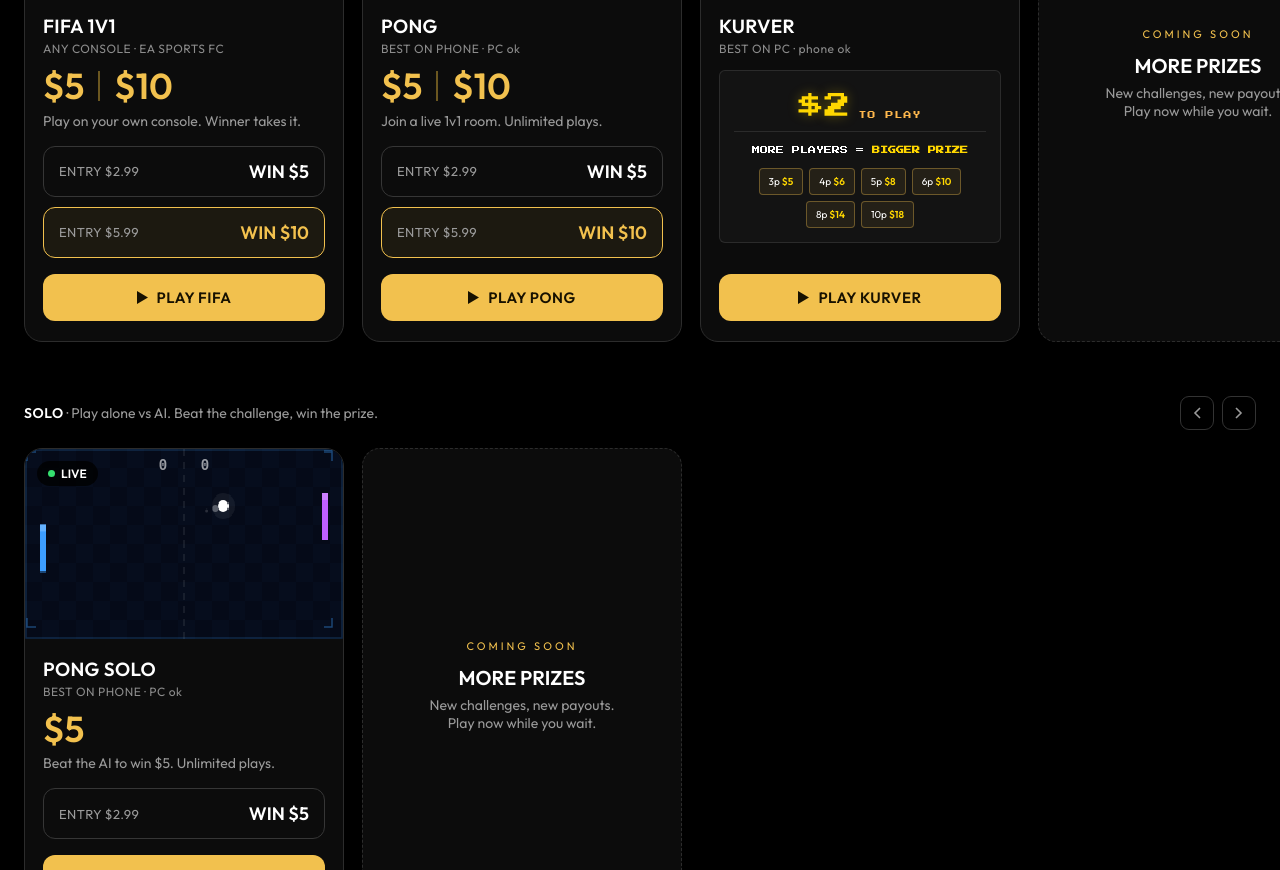
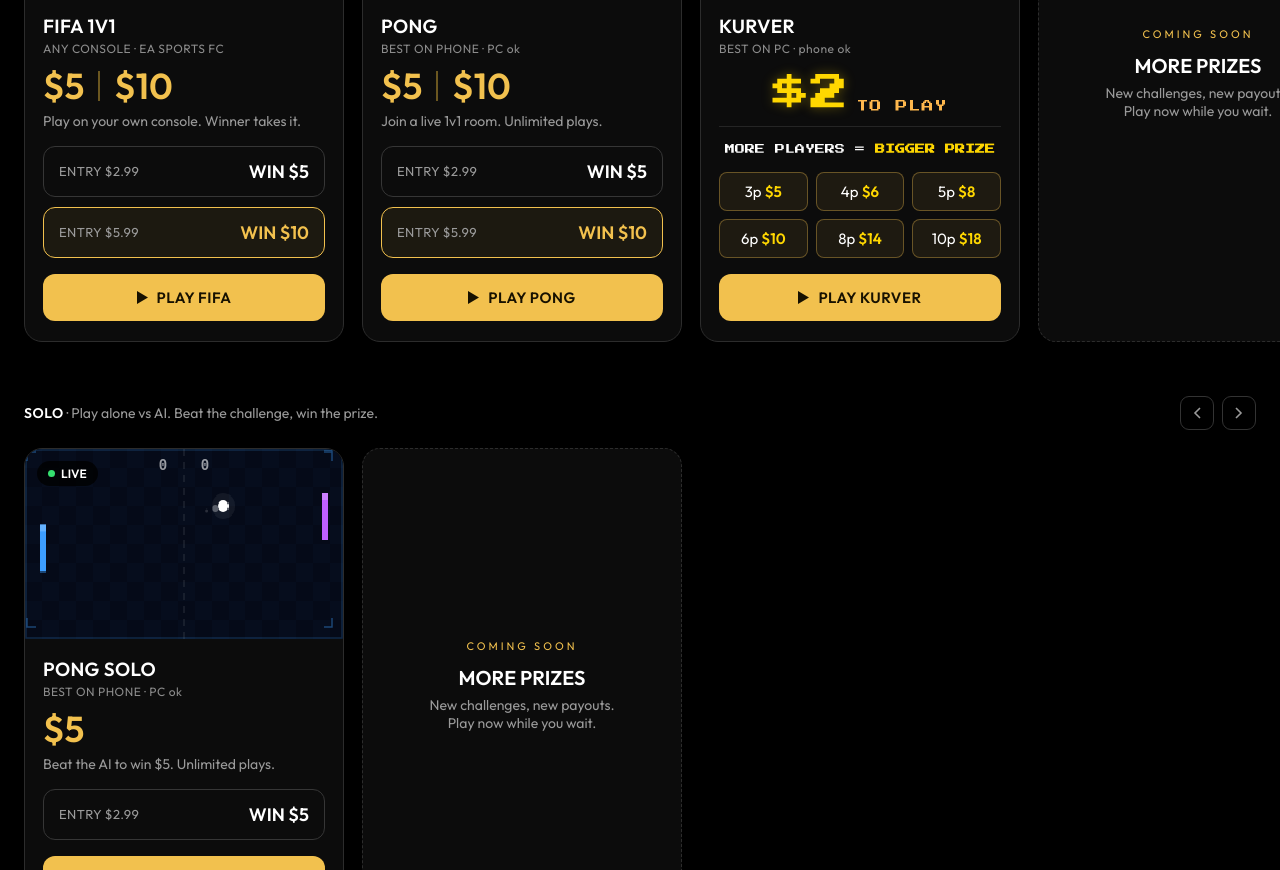
Before and after one commit to raheem101000-netizen/mediaskills, a website: page index.html in a window 1280 px wide. Shown: the part 1007-1877 px from the top of the page. Drawn offline with Linux system fonts and the light colour scheme; no server answers; animation ran at ten frames a second.

Commit message:
Homepage: Kurver's per-player prize breakdown without the box, larger
The "$2 TO PLAY / MORE PLAYERS = BIGGER PRIZE / 3p $5 … 10p $18" block on
Kurver's prize card no longer sits in the .scale-bar box (padding, faint
background, border), so it gets the card's full width: $2 at 38px, TO PLAY
12px, the headline 10px (9px on phones), tiers 15px in a 3 × 2 grid.
Scoped to Kurver's card (.kv-scale) — the shared .scale-bar used by the Puz
Royale card and both game popups is unchanged. Same text and figures; the
PLAY button still lines up with FIFA's and Pong's.

Co-Authored-By: Claude Opus 4.8 <noreply@anthropic.com>
Claude-Session: https://claude.ai/code/session_01FfzfMkdSTQuHcmKKU3teZE

```diff
--- a/index.html
+++ b/index.html
@@ -620,6 +620,15 @@ body{
 .tier{background:rgba(45,212,191,0.1);border:1px solid rgba(45,212,191,0.3);border-radius:4px;padding:6px 9px;font-size:10px;}
 .br .tier{background:rgba(239,68,68,0.1);border-color:rgba(239,68,68,0.3);}
 .tier b{color:#FFD700;}
+/* Kurver's prize card: the per-player breakdown without the box, larger */
+.pz-card .kv-scale{padding:0;background:none;border:0;border-radius:0;margin:18px 0 0;}
+.kv-scale .entry-banner{padding:0 0 14px;margin-bottom:14px;}
+.kv-scale .entry-banner .amt{font-size:38px;}
+.kv-scale .entry-banner .lbl{font-size:12px;}
+.kv-scale .st{font-size:10px;margin-bottom:14px;}
+.kv-scale .tiers{display:grid;grid-template-columns:repeat(3,1fr);gap:8px;}
+.kv-scale .tier{font-size:15px;padding:9px 0;text-align:center;border-radius:8px;}
+@media(max-width:480px){.pz-card .kv-scale{margin-top:20px;}.kv-scale .st{font-size:9px;}}
 .offer-amount.two{font-size:34px;display:flex;align-items:baseline;gap:10px;white-space:nowrap;}
 .offer-amount.two .or{font-size:9px;letter-spacing:1px;color:rgba(200,195,255,.45);text-shadow:none;}
 .prize-opts{display:grid;grid-template-columns:1fr 1fr;gap:8px;margin-bottom:4px;}
@@ -1339,7 +1348,7 @@ END OLD GAMES HIDDEN -->
 
 
   <!-- KURVER MULTIPLAYER: $2 entry, prize grows with the players -->
-  <div class="pz-card"><div class="pz-media"><img class="contain" src="https://kurver-e7ow.onrender.com/images/tuto/death.gif" alt="Kurver gameplay"><div class="pz-live"><i></i>LIVE</div></div><div class="pz-body"><div class="pz-name">KURVER</div><div class="pz-dev">BEST ON PC · phone ok</div><div class="scale-bar" style="margin:14px 0 31px;"><div class="entry-banner"><span class="amt">$2</span><span class="lbl">TO&nbsp;PLAY</span></div><div class="st">MORE PLAYERS = <b>BIGGER PRIZE</b></div><div class="tiers"><div class="tier" style="border-color:rgba(242,193,78,0.35);background:rgba(242,193,78,0.08);">3p <b>$5</b></div><div class="tier" style="border-color:rgba(242,193,78,0.35);background:rgba(242,193,78,0.08);">4p <b>$6</b></div><div class="tier" style="border-color:rgba(242,193,78,0.35);background:rgba(242,193,78,0.08);">5p <b>$8</b></div><div class="tier" style="border-color:rgba(242,193,78,0.35);background:rgba(242,193,78,0.08);">6p <b>$10</b></div><div class="tier" style="border-color:rgba(242,193,78,0.35);background:rgba(242,193,78,0.08);">8p <b>$14</b></div><div class="tier" style="border-color:rgba(242,193,78,0.35);background:rgba(242,193,78,0.08);">10p <b>$18</b></div></div></div><a href="https://kurver-e7ow.onrender.com/multiplayer#/" onclick="goToKurver(event)" class="pz-btn"><svg viewBox="0 0 11 13" aria-hidden="true"><path d="M0 0l11 6.5L0 13z" fill="currentColor"/></svg>PLAY KURVER</a></div></div>
+  <div class="pz-card"><div class="pz-media"><img class="contain" src="https://kurver-e7ow.onrender.com/images/tuto/death.gif" alt="Kurver gameplay"><div class="pz-live"><i></i>LIVE</div></div><div class="pz-body"><div class="pz-name">KURVER</div><div class="pz-dev">BEST ON PC · phone ok</div><div class="scale-bar kv-scale"><div class="entry-banner"><span class="amt">$2</span><span class="lbl">TO&nbsp;PLAY</span></div><div class="st">MORE PLAYERS = <b>BIGGER PRIZE</b></div><div class="tiers"><div class="tier" style="border-color:rgba(242,193,78,0.35);background:rgba(242,193,78,0.08);">3p <b>$5</b></div><div class="tier" style="border-color:rgba(242,193,78,0.35);background:rgba(242,193,78,0.08);">4p <b>$6</b></div><div class="tier" style="border-color:rgba(242,193,78,0.35);background:rgba(242,193,78,0.08);">5p <b>$8</b></div><div class="tier" style="border-color:rgba(242,193,78,0.35);background:rgba(242,193,78,0.08);">6p <b>$10</b></div><div class="tier" style="border-color:rgba(242,193,78,0.35);background:rgba(242,193,78,0.08);">8p <b>$14</b></div><div class="tier" style="border-color:rgba(242,193,78,0.35);background:rgba(242,193,78,0.08);">10p <b>$18</b></div></div></div><a href="https://kurver-e7ow.onrender.com/multiplayer#/" onclick="goToKurver(event)" class="pz-btn"><svg viewBox="0 0 11 13" aria-hidden="true"><path d="M0 0l11 6.5L0 13z" fill="currentColor"/></svg>PLAY KURVER</a></div></div>
 
   <!-- PUZ ROYALE MULTIPLAYER -->
   <!-- TENTEN: Puz Royale hidden for launch (sharper product) - remove display:none to bring back -->
```
